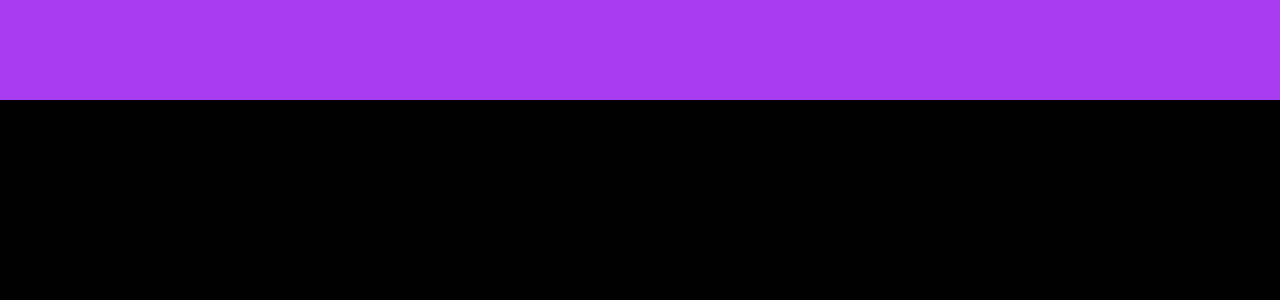
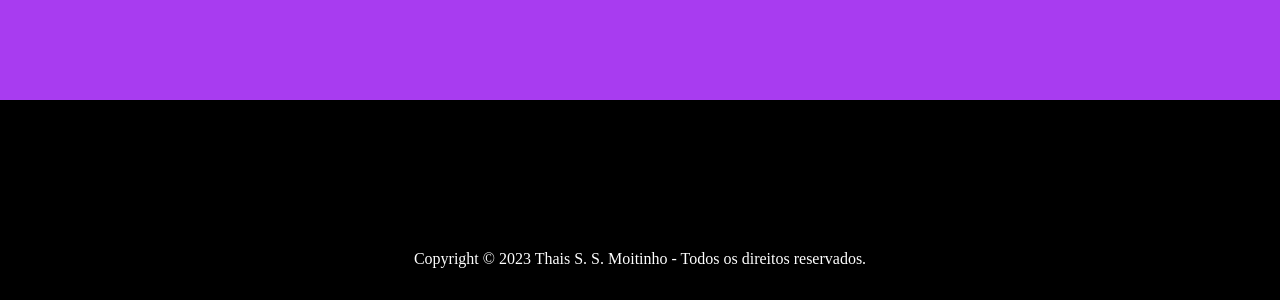
Before and after one commit to thaismoitinho/projetoIndividual, a plain HTML site: page html/index.html in a window 1280 px wide. Shown: the part 2700-3000 px from the top of the page. Drawn offline with Linux system fonts and the light colour scheme; files that its build step writes are made by us from their sources.

Commit message:
estrutura da landing page montada

```diff
--- a/estilização/index.css
+++ b/estilização/index.css
@@ -98,3 +98,15 @@ nav {
     height: 200px;
     background-color: rgb(0, 0, 0);
 }
+
+/* --------------------------------------------------------------------------------------------------------- */
+
+/* iniciando os conteudos da container  */
+
+.fraseRodape {
+    display: flex;
+    justify-content: center;
+    margin-top: 150px;
+    color: #ffffff;
+    width: 100%;
+}
--- a/html/index.html
+++ b/html/index.html
@@ -41,7 +41,7 @@
 
     <!-- inicio do conteudo da pagina  -->
     <div class="containerSanJunipero" id="SanJunipero">
-    <!-- CONTEUDO SOBRE SAN JUNIPERO AQUI -->
+
     </div>
 
     <!-- inicio do conteudo dos personagens -->
@@ -61,7 +61,7 @@
 
     <!-- AQUI É O RODAPE DA PAGINA -->
    <div class="rodape">
-    <!-- conteudo do rodape -->
+    <div class="fraseRodape">Copyright © 2023 Thais S. S. Moitinho - Todos os direitos reservados.</div>
    </div>
 
 
```
